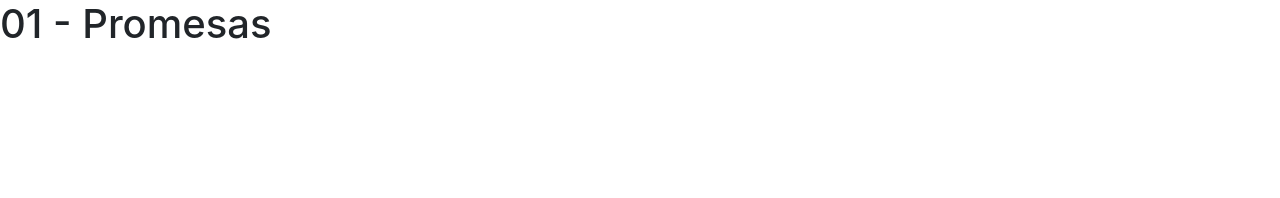
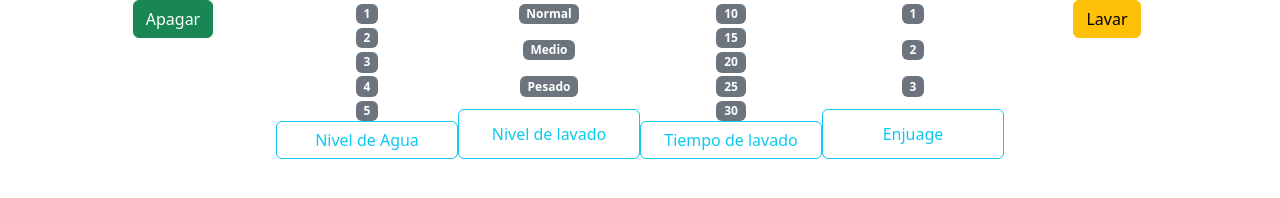
Before and after one commit to 20193tn138/Desarrollo-para-Dispositivos-Inteligentes, a plain HTML site: page index.html in a window 1280 px wide. Drawn offline with nearby package versions, Linux system fonts and the light colour scheme; no server answers.

Commit message:
11-05-23

```diff
--- a/index.html
+++ b/index.html
@@ -4,25 +4,120 @@
     <meta charset="UTF-8">
     <meta http-equiv="X-UA-Compatible" content="IE=edge">
     <meta name="viewport" content="width=device-width, initial-scale=1.0">
-    <title>01 - Promesas</title>
-    <link rel="stylesheet" href="https://cdn.jsdelivr.net/npm/bootstrap@4.0.0/dist/css/bootstrap.min.css" integrity="sha384-Gn5384xqQ1aoWXA+058RXPxPg6fy4IWvTNh0E263XmFcJlSAwiGgFAW/dAiS6JXm" crossorigin="anonymous">
-    <script src="03-fech.js"></script>
+    <link href="https://cdn.jsdelivr.net/npm/bootstrap@5.3.0-alpha3/dist/css/bootstrap.min.css" rel="stylesheet" integrity="sha384-KK94CHFLLe+nY2dmCWGMq91rCGa5gtU4mk92HdvYe+M/SXH301p5ILy+dN9+nJOZ" crossorigin="anonymous">
+    <title>Lavadora</title>
 </head>
 <body>
-    <h1>01 - Promesas</h1>
-    <div class="row" id="container">
-        <div  >
+    <script src="lavadora.js"></script>
 
-        </div>
-    </div>
+
+        <div class="container text-center col-12">
+            <div class="row">
+
+              <div class="col">
+                    <button type="button" class="btn btn-success">Apagar</button>
+              </div>
+
+              <div class="col row">
+                    <div class="col-12">
+                        <span class="badge text-bg-secondary">1</span>
+                    </div>
+
+                    <div class="col-12">
+                        <span class="badge text-bg-secondary">2</span>
+                    </div>
+
+                    <div class="col-12">
+                        <span class="badge text-bg-secondary">3</span>
+                    </div>
+
+                    <div class="col-12">
+                        <span class="badge text-bg-secondary">4</span>
+                    </div>
+
+                    <div class="col-12">
+                        <span class="badge text-bg-secondary">5</span>
+                    </div>
+
+                    <button type="button" class="btn btn-outline-info">Nivel de Agua</button>
+
+              </div>
+
+                <div class="col row">
 
 
 
+                    <div class="col-12">
+                        <span class="badge text-bg-secondary">Normal</span>
+                    </div>
+
+                    <div class="col-12">
+                        <span class="badge text-bg-secondary">Medio</span>
+                    </div>
+
+                    <div class="col-12">
+                        <span class="badge text-bg-secondary">Pesado</span>
+                    </div>
+
+                    <button type="button" class="btn btn-outline-info">Nivel de lavado</button>
+
+                </div>
+
+                <div class="col row">
 
 
+                        <div class="col-12">
+                            <span class="badge text-bg-secondary">10</span>
+                        </div>
 
+                        <div class="col-12">
+                            <span class="badge text-bg-secondary">15</span>
+                        </div>
 
-<script src="https://cdn.jsdelivr.net/npm/@popperjs/core@2.11.7/dist/umd/popper.min.js" integrity="sha384-zYPOMqeu1DAVkHiLqWBUTcbYfZ8osu1Nd6Z89ify25QV9guujx43ITvfi12/QExE" crossorigin="anonymous"></script>
-<script src="https://cdn.jsdelivr.net/npm/bootstrap@5.3.0-alpha3/dist/js/bootstrap.min.js" integrity="sha384-Y4oOpwW3duJdCWv5ly8SCFYWqFDsfob/3GkgExXKV4idmbt98QcxXYs9UoXAB7BZ" crossorigin="anonymous"></script>
+                        <div class="col-12">
+                            <span class="badge text-bg-secondary">20</span>
+                        </div>
+
+                        <div class="col-12">
+                            <span class="badge text-bg-secondary">25</span>
+                        </div>
+
+                        <div class="col-12">
+                            <span class="badge text-bg-secondary">30</span>
+                        </div>
+
+                        <button type="button" class="btn btn-outline-info">Tiempo de lavado</button>
+
+                </div>
+
+                <div class="col row">
+
+                        <div class="col-12">
+                            <span class="badge text-bg-secondary">1</span>
+                        </div>
+
+                        <div class="col-12">
+                            <span class="badge text-bg-secondary">2</span>
+                        </div>
+
+                        <div class="col-12">
+                            <span class="badge text-bg-secondary">3</span>
+                        </div>
+
+                        <button type="button" class="btn btn-outline-info">Enjuage</button>
+
+                </div>
+
+                <div class="col">
+                    <button type="button" class="btn btn-warning">Lavar</button>
+              </div>
+        </div>
+
+        </div>
+
+    </div>
+
+    <script src="https://cdn.jsdelivr.net/npm/bootstrap@5.3.0-alpha3/dist/js/bootstrap.bundle.min.js" integrity="sha384-ENjdO4Dr2bkBIFxQpeoTz1HIcje39Wm4jDKdf19U8gI4ddQ3GYNS7NTKfAdVQSZe" crossorigin="anonymous"></script>
+  </body>
 </body>
 </html>
--- /dev/null
+++ b/lavadora.js
@@ -0,0 +1,21 @@
+const lavadora = {
+
+    power : false,
+    nivel_agua : int,
+    nivel_lavado : int,
+    tiempo_lavado : int,
+    enjuage : int,
+    lavar : false
+}
+
+function power( ) {
+    if (lavadora.power) {
+        lavadora.power = false;
+    } else {
+        lavadora.power = true;
+    }
+}
+
+function name(params) {
+
+}
```
